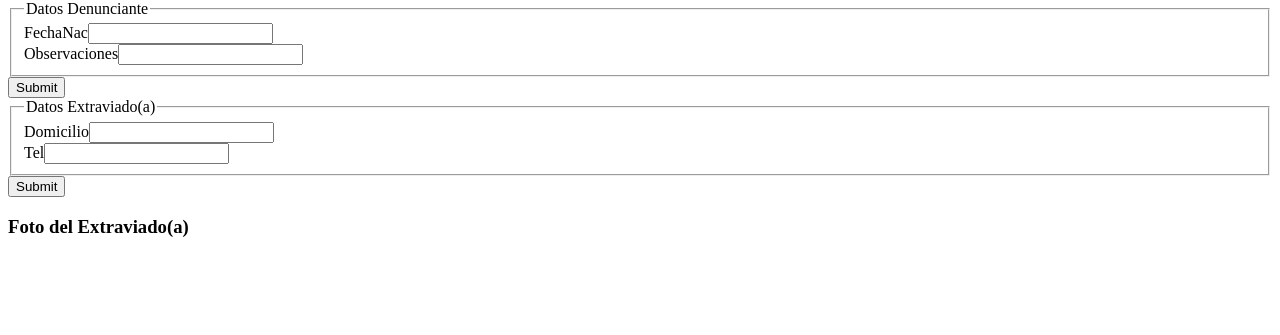
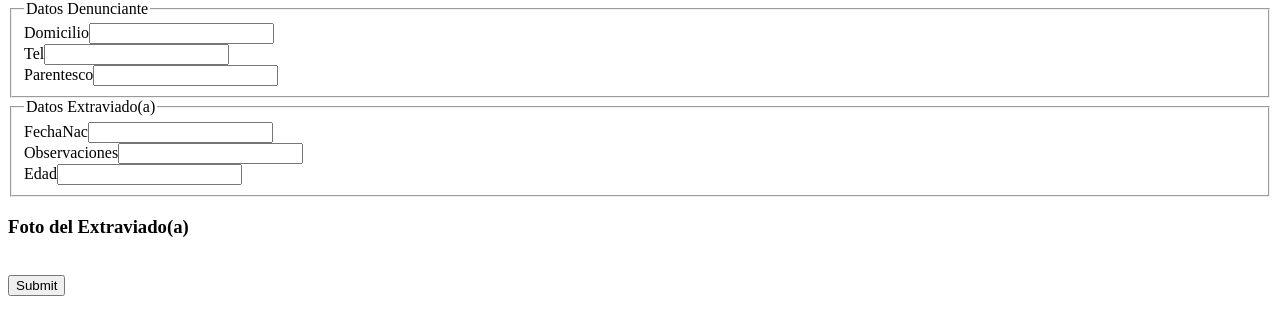
Before and after one commit to JorgeCA91/webprocu, a CakePHP app: the page made by web/app/View/Reportes/add.ctp in a window 1280 px wide. Shown: the part 313-648 px from the top of the page. Run offline with PHP 8.4 and a stand-in for CakePHP, Linux system fonts and the light colour scheme; the template is opened without the code that fills it: most values are stand-ins (such as "Sample title", 1, 10 or a date in 2020); form fields are guessed from the names that the template uses; data that the repository does not hold is empty; some libraries are stand-ins or nearby versions.

Commit message:
Agregando diseño

```diff
--- a/web/app/Controller/ReportesController.php
+++ b/web/app/Controller/ReportesController.php
@@ -49,8 +49,9 @@
 	public function add() {
 		if ($this->request->is('post')) {
 			$this->Reporte->create();
+			die(pr($this->request->data));
+
 			if ($this->Reporte->save($this->request->data)) {
-				die(pr($this->request->data));
 				$this->Session->setFlash(__('The reporte has been saved.'));
 				return $this->redirect(array('action' => 'index'));
 			} else {
--- a/web/app/View/Reportes/add.ctp
+++ b/web/app/View/Reportes/add.ctp
@@ -14,26 +14,26 @@
 ?>
 <section class="cols">
 	<div class="col">
-		<?php echo $this->Form->create('Reporte'); ?>
+		<?php echo $this->Form->create('Reporte', array('class' => 'well', 'action' => 'add')); ?>
 		<fieldset>
 			<legend><?php echo __('Datos Denunciante'); ?></legend>
 			<?php
-				echo $this->Form->input('Extraviado.fechaNac');
-				echo $this->Form->input('Extraviado.observaciones');
+				echo $this->Form->input('Denunciante.domicilio');
+				echo $this->Form->input('Denunciante.tel');
+				echo $this->Form->input('Parentesco.parentesco');
 			?>
 			</fieldset>
-		<?php echo $this->Form->end(__('Submit')); ?>
 	</div>
 	<div class="col">
 		<?php echo $this->Form->create('Reporte'); ?>
 		<fieldset>
 			<legend><?php echo __('Datos Extraviado(a)'); ?></legend>
 			<?php
-				echo $this->Form->input('Denunciante.domicilio');
-				echo $this->Form->input('Denunciante.tel');
+				echo $this->Form->input('Extraviado.fechaNac');
+				echo $this->Form->input('Extraviado.observaciones');
+				echo $this->Form->input('Extraviado.edad');
 			?>
 			</fieldset>
-		<?php echo $this->Form->end(__('Submit')); ?>
 	</div>
 	<div class="col last">
 			<h3><?php echo __('Foto del Extraviado(a)'); ?></h3>
@@ -42,4 +42,5 @@
 			</ul>
 	</div>
 	<div class="cl">&nbsp;</div>
+	<?php echo $this->Form->end(__('Submit')); ?>
 </section>
```
